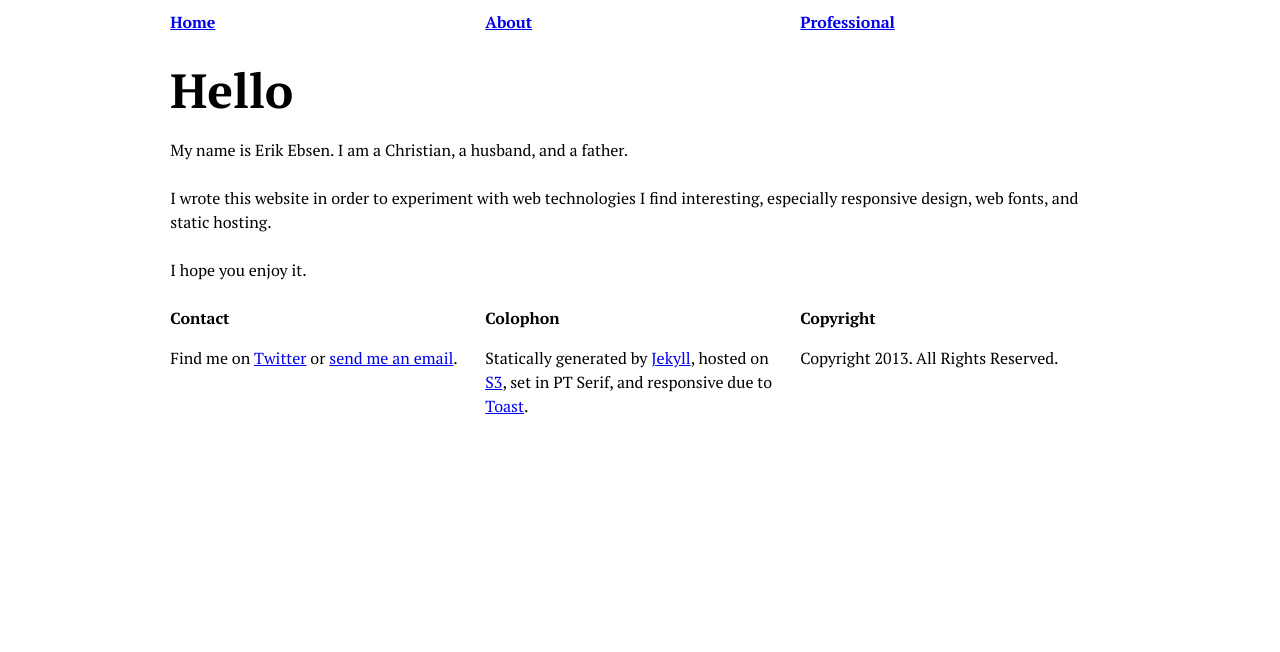
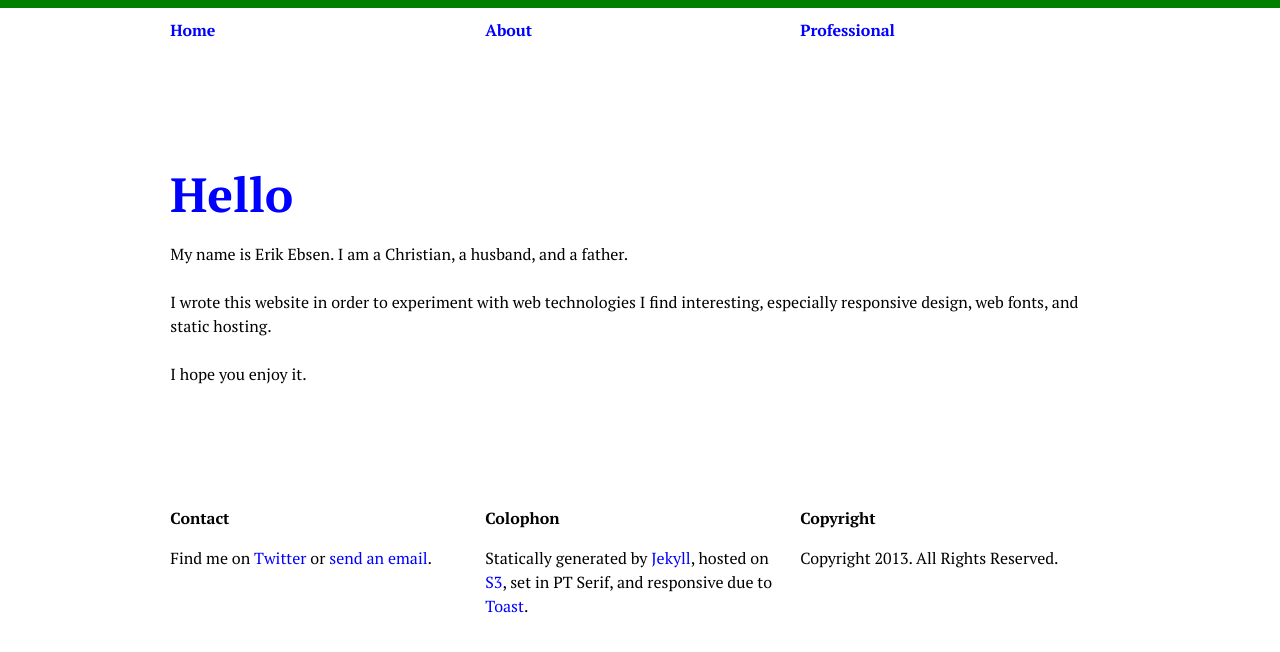
Before and after one commit to ebsen/ebsen.me, a Jekyll site: the page built from index.html, in a window 1280 px wide. Shown: the top 652 px of the page. Built offline with Jekyll 4.4.1, drawn with Linux system fonts in a browser that asks for light colours.

Commit message:
Added placeholder colors and the large padding I wanted

```diff
--- a/_layouts/default.html
+++ b/_layouts/default.html
@@ -30,7 +30,7 @@
 	  <footer class="grids">
 			<section class="grid-one-third">
 				Contact
-				<p>Find me on <a href="https://twitter.com/eriklebsen/">Twitter</a> or <a href="mailto:erik.ebsen@me.com">send me an email</a>.</p>
+				<p>Find me on <a href="https://twitter.com/eriklebsen/">Twitter</a> or <a href="mailto:erik.ebsen@me.com">send an email</a>.</p>
 			</section>
 			<section class="grid-one-third">
 				Colophon
--- a/css/grid.css
+++ b/css/grid.css
@@ -3,7 +3,7 @@
 */
 .wrap {
   max-width: 940px;
-  padding: 10px; /*80px;*/ /*Default: 10px*/
+  padding: 10px 3em; /*Default: 10px*/
   margin: 0 auto;
 }
 /*
@@ -11,6 +11,7 @@
 */
 .grids {
   width: auto;
+	padding-bottom: 6em; /* Default: none */
   max-width: 960px;
   margin: 0 0 0 -1.7%;
   list-style: none;
--- a/css/overrides.css
+++ b/css/overrides.css
@@ -1,6 +1,31 @@
+/*************
+	COLORS
+*************/
+.top-bar {
+	background-color: green;
+}
+h1, a {
+	color: blue; /* 'a' will eventually be strongest blue, h* will be lightest */
+}
+
+/*************
+	TYPOGRAPHY
+*************/
+
+a {
+	text-decoration: none;
+}
 section {
 	font-weight: bold;
 }
 section p {
 	font-weight: normal;
 }
+
+/*************
+	LAYOUT
+*************/
+.top-bar {
+	width: 100%;
+	height: 0.5em;
+}
```
